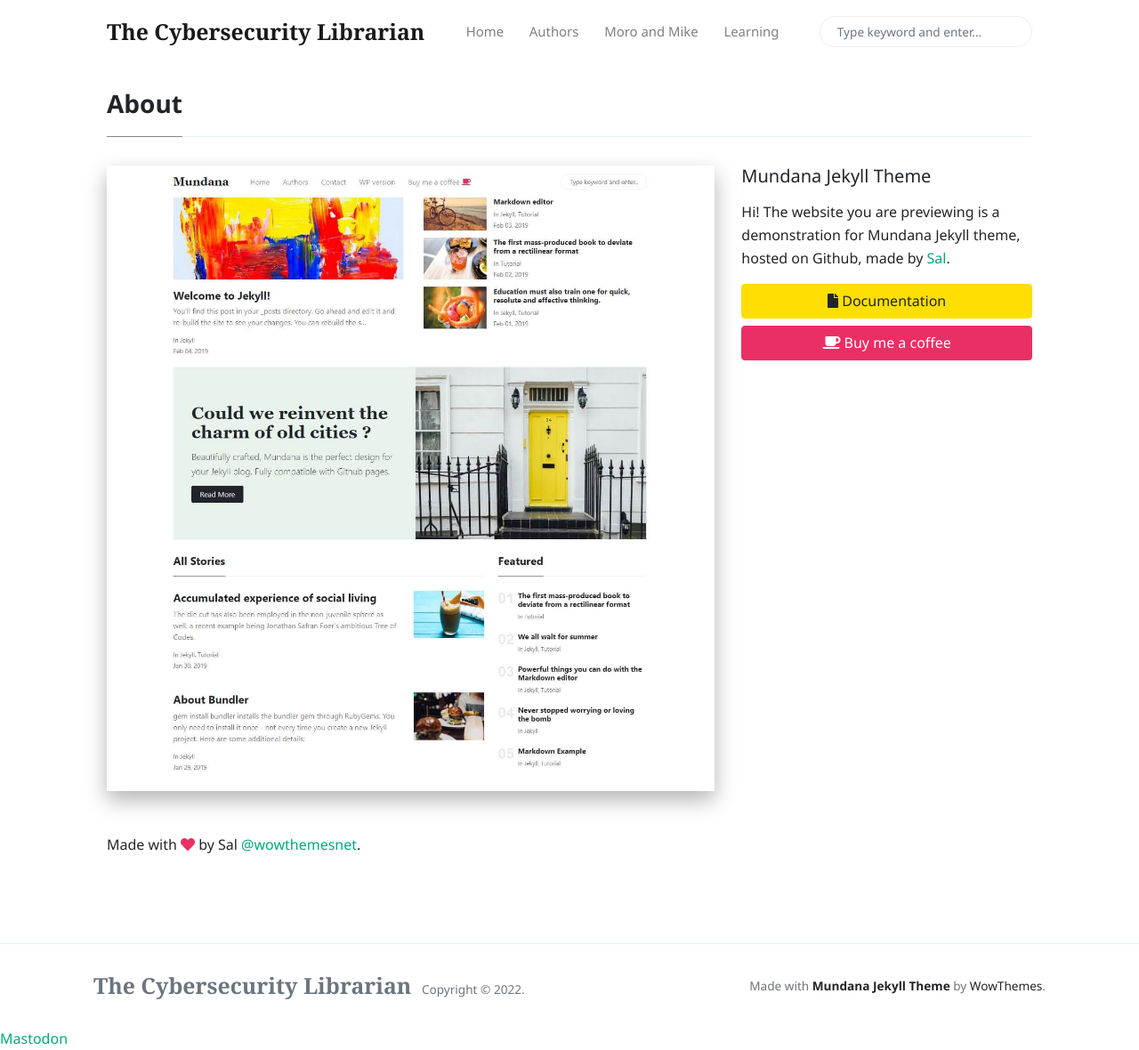
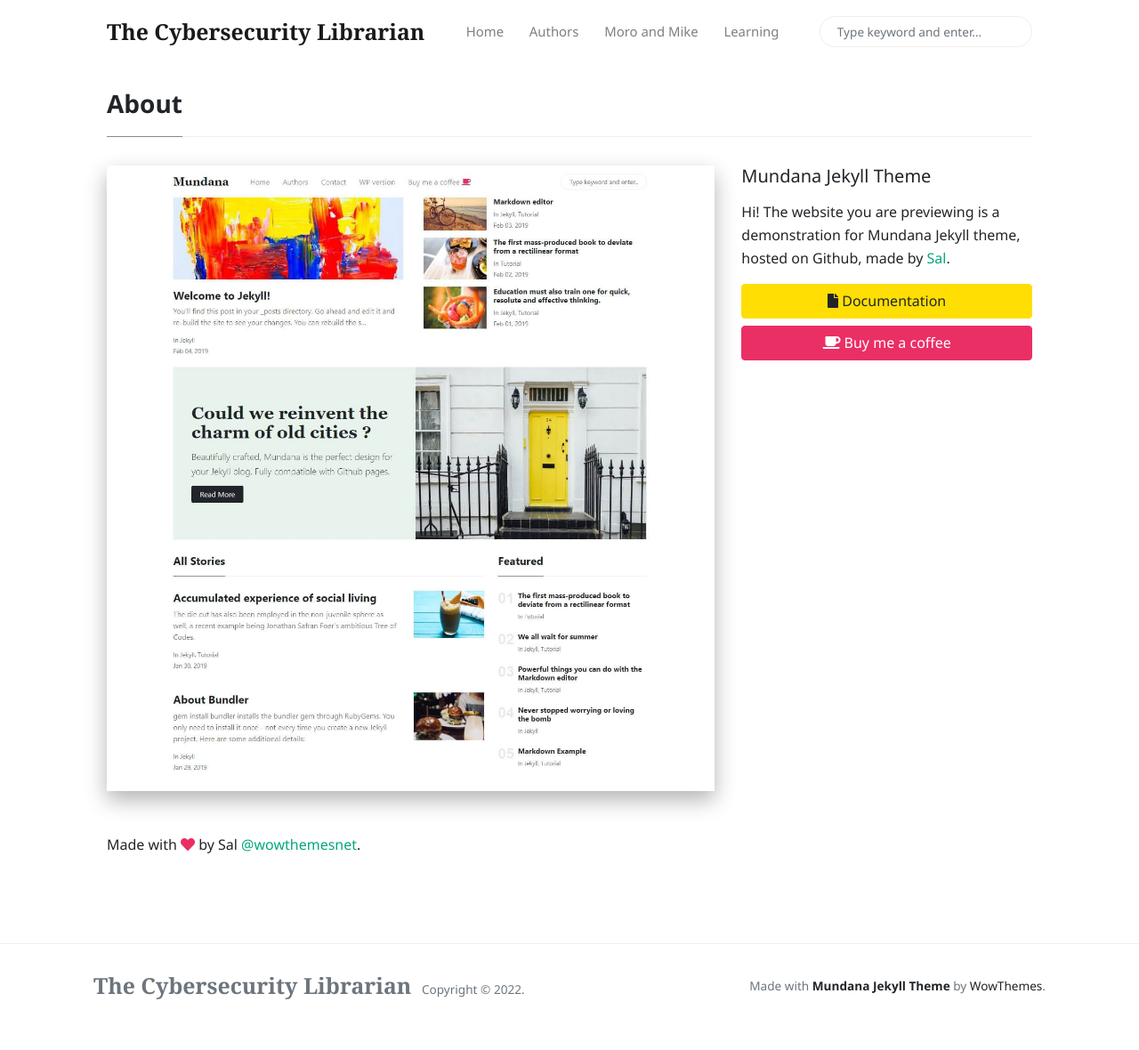
Before and after one commit to cyberlibrarian/cyberlibrarian.github.io, a Jekyll site: the page built from _pages/about.md, in a window 1280 px wide and 1180 px high. Shown: the whole window at 89% size. Built offline with Jekyll 4.4.1, drawn with Linux system fonts in a browser that asks for light colours; nearby versions of some CDN libraries; comment, search, counter and statistics services are not loaded.

Commit message:
Remove mastodon footer

```diff
--- a/_includes/tracking-footer.html
+++ b/_includes/tracking-footer.html
@@ -1,2 +1 @@
 <!-- All this area goes before </body> closing tag -->
-<a rel="me" href="https://infosec.exchange/@cyberlibrarian">Mastodon</a>
```
